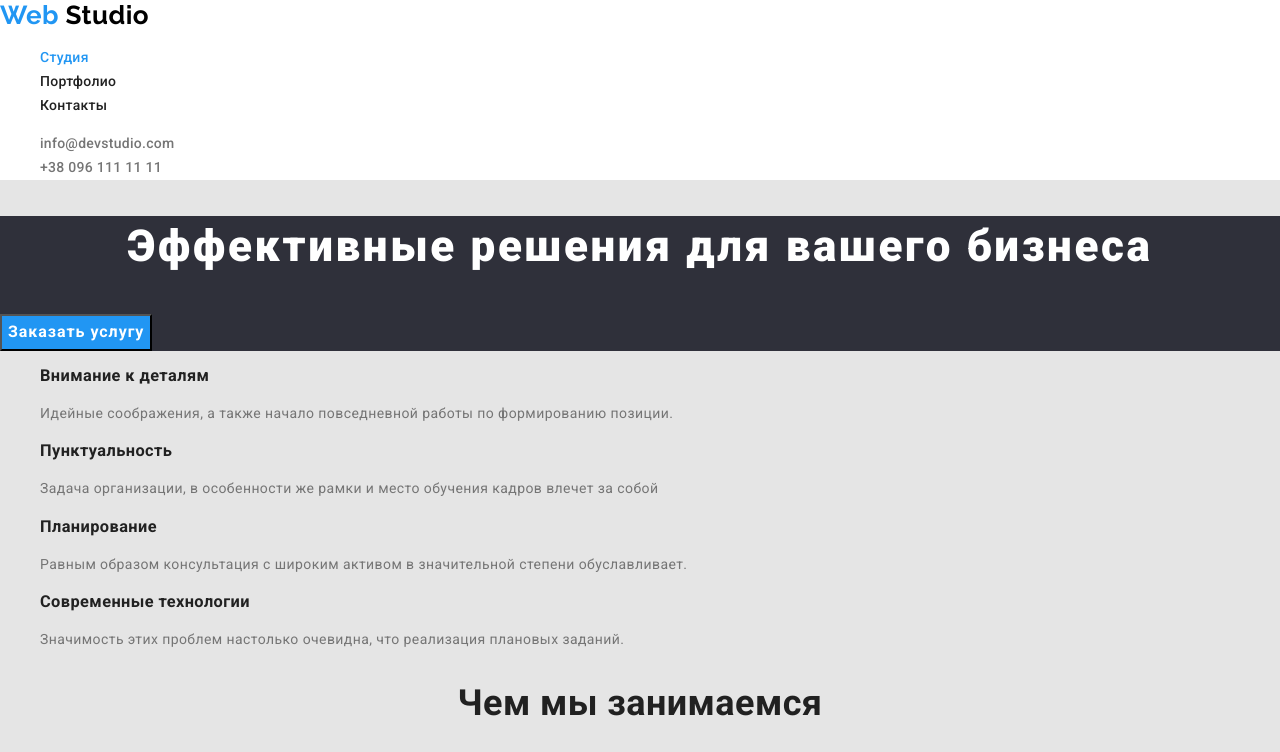
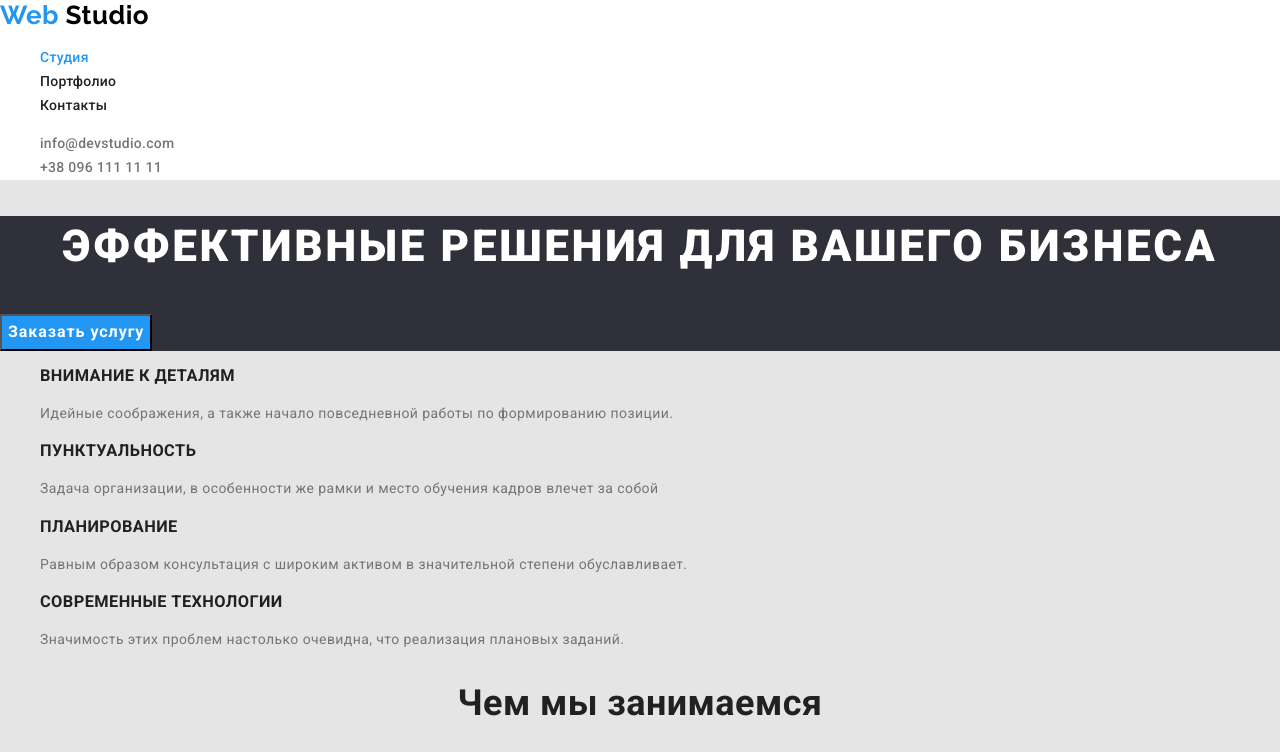
Before and after one commit to Victoriyadyaral/goit-markup-hw-02, a plain HTML site: page index.html in a window 1280 px wide. Shown: the top 752 px of the page. Drawn offline with nearby package versions, Linux system fonts and the light colour scheme.

Commit message:
Виправлена домашня робота

```diff
--- a/css/styles.css
+++ b/css/styles.css
@@ -113,6 +113,7 @@ ul {
 }
 .hero .title {
     color: var(--primary-white-color);
+    text-transform: uppercase;
     font-weight: 900;
     font-size: 44px;
     line-height: 1.4;
@@ -139,6 +140,7 @@ ul {
 
 .advantages .title {
     color: var(--primary-text-title);
+    text-transform: uppercase;
     font-weight: 700;
     line-height: 1.14;
 }
```
Also changed, not shown: portfolio.html (+3 -0 lines).
